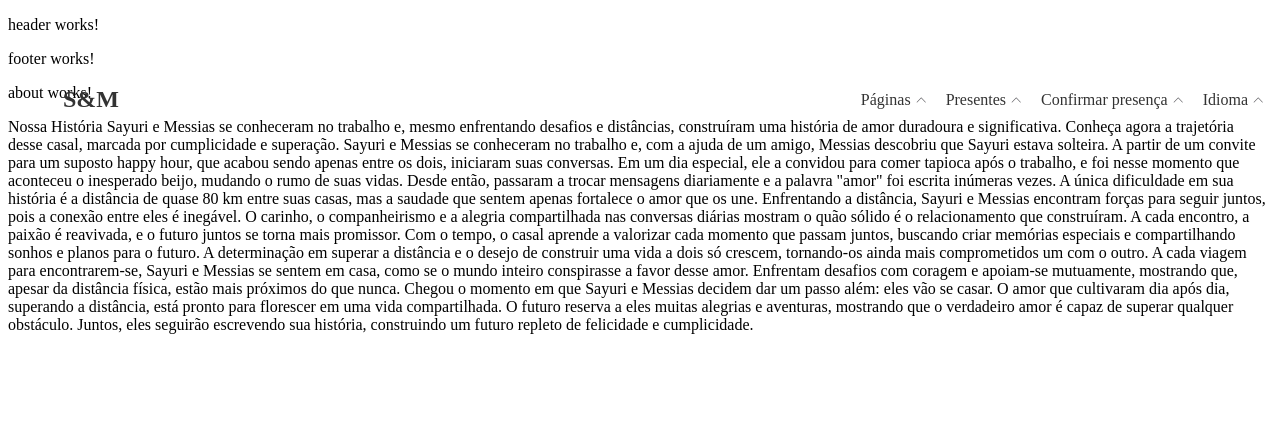
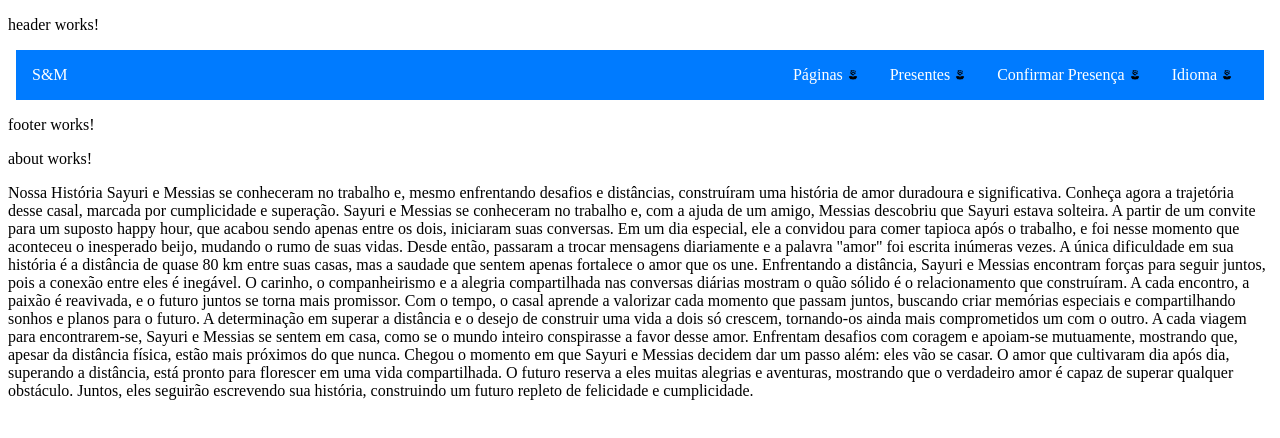
Before and after one commit to Geovane-Araujo/WeddingPages, an Angular app in the folder WeddingPages/: page /about in a window 1280 px wide. Shown: the top 438 px of the page. Built offline with nearby package versions, Linux system fonts and the light colour scheme.

Commit message:
testes header add icon dropdown
testes header add icon dropdown

```diff
--- a/WeddingPages/src/app/components/header/header.component.html
+++ b/WeddingPages/src/app/components/header/header.component.html
@@ -1,93 +1,58 @@
 <p>header works!</p>
+<!DOCTYPE html>
+<html lang="pt-BR">
+<head>
+  <meta charset="UTF-8">
+  <meta name="viewport" content="width=device-width, initial-scale=1.0">
+  <title>Header com Dropdowns</title>
+</head>
+<body>
   <header class="header">
-    <div class="header__container">
-        <a data-testid="CoupleNameHeader" class="header__couple-name notranslate" href="/">
-            <span>S</span>
-            <span>&amp;</span>
-            <span>M</span>
-        </a>
+    <div class="logo">
+      S&M
+    </div>
     <nav class="menu">
-            <button class="menu__icon--mobile">
-                <span class="menu__icon"></span>
-            </button>
-            <ul class="menu__wrapper">
-                <li class="menu__item">
-                    <div class="menu-dropdown">
-                        <a class="menu-dropdown__title" href="#">
-                            Páginas
-                            <svg xmlns="http://www.w3.org/2000/svg" viewBox="0 0 11 6" class="menu-dropdown__icon">
-                                <path fill="#605F63" fill-rule="evenodd"
-                                    d="M5.95.335l4.717 4.912a.302.302 0 010 .416.274.274 0 01-.4 0L5.75.961 1.234 5.663a.274.274 0 01-.4 0 .303.303 0 01-.084-.207c0-.074.027-.15.084-.207L5.55.337a.274.274 0 01.4-.002z">
-                                </path>
-                            </svg>
-                        </a>
-                        <ul class="menu-dropdown__list">
-                            <li class="message-dropdown__item -active"><a href="/home" aria-current="page">Página Inicial</a></li>
-                            <li class="message-dropdown__item"><a href="/about">Nossa história</a></li>
-                            <li class="message-dropdown__item"><a href="/messages">Mensagens</a></li>
-                        </ul>
+      <div class="dropdown">
+        <a href="#" class="dropdown-trigger">Páginas</a>
+        <div class="dropdown-content">
+          <a href="/">Página Inicial</a>
+          <a href="about">Nossa História</a>
+          <a href="messages">Mensagens</a>
         </div>
-                </li>
-                <li class="menu__item">
-                    <div class="menu-dropdown">
-                        <a class="menu-dropdown__title" href="#">
-                            Presentes
-                            <svg xmlns="http://www.w3.org/2000/svg" viewBox="0 0 11 6" class="menu-dropdown__icon">
-                                <path fill="#605F63" fill-rule="evenodd"
-                                    d="M5.95.335l4.717 4.912a.302.302 0 010 .416.274.274 0 01-.4 0L5.75.961 1.234 5.663a.274.274 0 01-.4 0 .303.303 0 01-.084-.207c0-.074.027-.15.084-.207L5.55.337a.274.274 0 01.4-.002z">
-                                </path>
-                            </svg>
-                        </a>
-                        <ul class="menu-dropdown__list">
-                            <li class="message-dropdown__item"><a href="/pages/gifts">Lista de presentes virtuais</a></li>
-                        </ul>
       </div>
-                </li>
-                <li class="menu__item">
-                    <div class="menu-dropdown">
-                        <a class="menu-dropdown__title" href="#">
-                            Confirmar presença
-                            <svg xmlns="http://www.w3.org/2000/svg" viewBox="0 0 11 6" class="menu-dropdown__icon">
-                                <path fill="#605F63" fill-rule="evenodd"
-                                    d="M5.95.335l4.717 4.912a.302.302 0 010 .416.274.274 0 01-.4 0L5.75.961 1.234 5.663a.274.274 0 01-.4 0 .303.303 0 01-.084-.207c0-.074.027-.15.084-.207L5.55.337a.274.274 0 01.4-.002z">
-                                </path>
-                            </svg>
-                        </a>
-                        <ul class="menu-dropdown__list">
-                            <li class="message-dropdown__item"><a href="/pages/29701828">Casamento</a></li>
-                        </ul>
+      <div class="dropdown">
+        <a href="#" class="dropdown-trigger">Presentes</a>
+        <div class="dropdown-content">
+          <a href="gifts">Lista de Presente</a>
         </div>
-                </li>
-                <li class="menu__item">
-                    <div class="menu-dropdown">
-                        <a class="menu-dropdown__title--multi-language menu-dropdown__title" href="#">
-                            Idioma
-                            <span class="language-flag"></span>
-                            <svg xmlns="http://www.w3.org/2000/svg" viewBox="0 0 11 6" class="menu-dropdown__icon">
-                                <path fill="#605F63" fill-rule="evenodd"
-                                    d="M5.95.335l4.717 4.912a.302.302 0 010 .416.274.274 0 01-.4 0L5.75.961 1.234 5.663a.274.274 0 01-.4 0 .303.303 0 01-.084-.207c0-.074.027-.15.084-.207L5.55.337a.274.274 0 01.4-.002z">
-                                </path>
-                            </svg>
-                        </a>
-                        <ul class="menu-dropdown__list">
-                            <li class="message-dropdown__item"><span class="language-flag"></span>Português</li>
-                            <li class="message-dropdown__item"><span class="language-flag"></span>Inglês</li>
-                            <li class="message-dropdown__item"><span class="language-flag"></span>Espanhol</li>
-                            <li class="message-dropdown__item"><span class="language-flag"></span>Francês</li>
-                            <li class="message-dropdown__item"><span class="language-flag"></span>Alemão</li>
-                            <li class="message-dropdown__item">
-                                <span class="language-flag"></span>Powered by
-                                <svg xmlns="http://www.w3.org/2000/svg" viewBox="0 0 77 11">
-                                    <g fill="#2C2C2C" fill-rule="evenodd">
-                                        <path d="">
-                                        </path>
-                                    </g>
-                                </svg>
-                            </li>
-                        </ul>
       </div>
-                </li>
-            </ul>
+      <div class="dropdown">
+        <a href="#" class="dropdown-trigger">Confirmar Presença</a>
+        <div class="dropdown-content">
+          <a href="attendance">Casamento</a>
+        </div>
+      </div>
+      <div class="dropdown">
+        <a href="#" class="dropdown-trigger">Idioma</a>
+        <div class="dropdown-content">
+          <a href="#">Português</a>
+          <a href="#">Espanhol</a>
+          <a href="#">Francês</a>
+          <a href="#">Alemão</a>
+        </div>
+      </div>
     </nav>
-    </div>
   </header>
+  <script>
+    const dropdownTriggers = document.querySelectorAll('.dropdown-trigger');
+
+    dropdownTriggers.forEach(trigger => {
+      trigger.addEventListener('click', () => {
+        const dropdown = trigger.closest('.dropdown');
+        dropdown.classList.toggle('open');
+      });
+    });
+  </script>
+  <!-- Seu conteúdo aqui -->
+</body>
+</html>
--- a/WeddingPages/src/app/components/header/header.component.scss
+++ b/WeddingPages/src/app/components/header/header.component.scss
@@ -1,113 +1,97 @@
+// Importando fontes ou outros estilos, se necessário
+
+// Definindo variáveis comuns
+$primary-color: #007bff;
+$secondary-color: #333;
+
+// Estilos para o header
 .header {
-    width: 100%;
-    position: fixed;
-    padding: 0px 15px;
-    min-height: 99px;
-    transition: background 0.5s ease 0s;
-    z-index: 100;
+  display: grid;
+  grid-template-columns: auto 1fr auto; // Colunas para o logo, menu e espaço vazio
+
+  background-color: $primary-color;
+  color: white;
+  padding: 1rem;
+
+  .logo {
     display: flex;
-    -webkit-box-align: center;
     align-items: center;
-    -webkit-box-pack: center;
-    justify-content: center;
-    background: rgba(0, 0, 0, 0);
-    border-bottom: 1px solid rgba(0, 0, 0, 0);
+    cursor: pointer;
 
-    &__container {
-      max-width: 1200px;
-      width: 100%;
-      display: flex;
-      justify-content: space-between;
-      align-items: center;
-    }
-
-    &__couple-name {
-      font-size: 24px;
-      text-decoration: none;
-      color: #333;
-      display: flex;
-      align-items: self-start;
-      font-weight: bold;
-
-      span {
-        margin: 0;
+    img {
+      max-width: 100px;
+      height: auto;
+      margin-right: 1rem;
     }
   }
 
   .menu {
     display: flex;
-      align-items: center;
+    justify-content: end;
+    align-items: flex-end;
 
-      .menu__icon--mobile {
-        display: none;
-        /* Add your mobile menu icon styles here */
+    .dropdown {
+      position: relative;
+      display: inline-block;
+
+      &-trigger {
+        color: white;
+        padding: 0.5rem 1rem;
+        text-decoration: none;
+        cursor: pointer;
+
+        &::after {
+          content: "";
+          display: inline-table;
+          width: 10px;
+          height: 10px;
+          background-image: url('../../../../src/assets/images/arrow-down.png');
+          background-size: cover;
+          margin-left: 5px;
+          transition: transform 0.3s;
         }
       }
 
-    .menu__wrapper {
-      display: flex;
-      list-style: none;
-      margin: 0;
-      padding: 0;
-
-      .menu__item {
-        margin-left: 20px;
-
-        .menu-dropdown {
-          position: relative;
-
-          .menu-dropdown__title {
-            font-size: 16px;
-            color: #333;
-            text-decoration: none;
-            display: flex;
-            align-items: center;
-
-            .menu-dropdown__icon {
-              width: 10px;
-              height: 6px;
-              fill: #605f63;
-              margin-left: 5px;
-            }
+      &.open .dropdown-trigger::after {
+        transform: rotate(180deg);
+        background-image: url('../../../../src/assets/images/arrow-up.png');
+        background-size: cover;
+        transition: 0.3s;
       }
 
-          .menu-dropdown__list {
-            display: none;
-            position: absolute;
-            top: 100%;
-            left: 0;
-            background-color: #fff;
-            box-shadow: 0 2px 4px rgba(0, 0, 0, 0.1);
-            padding: 10px;
-            z-index: 1;
-
-            &.-active {
-              display: block;
+      &:hover {
+        background-color: .3;
       }
 
-            .message-dropdown__item {
-              font-size: 14px;
-              margin: 5px 0;
-              display: flex;
-              align-items: center;
+      .dropdown-content {
+        position: absolute;
+        display: none;
+        top: 73px;
+        width: 254px;
+        max-height: calc(100vh - 100px);
+        border: 1px solid rgba(178, 74, 133, 0.2);
+        animation: 0.3s ease 0s 1 normal forwards running gRWHUs;
+        -webkit-box-align: center;
+        overflow: hidden auto;
+        background-color: white;
+        right: 32px;
+        min-width: fit-content;
 
         a {
-                color: #333;
+          display: block;
+          padding: 0.5rem 1rem;
+          color: --base-color;
           text-decoration: none;
-              }
 
-              .language-flag {
-                /* Add styles for language flags here */
-              }
+          &:hover {
+            background-color: darken($secondary-color, 20%);
           }
         }
       }
 
-        &:hover {
-          .menu-dropdown__list {
+      &:hover .dropdown-content {
         display: block;
       }
     }
   }
 }
-  }
```
Also changed, not shown: WeddingPages/src/assets/images/arrow-down.png (added), WeddingPages/src/assets/images/arrow-up.png (added). Lines whose indentation alone changed are shown as unchanged.
